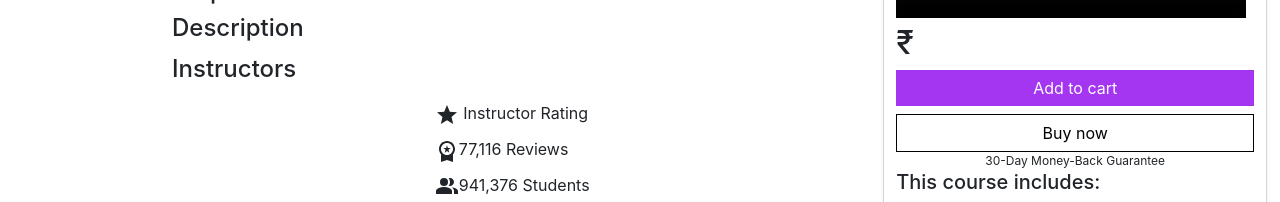
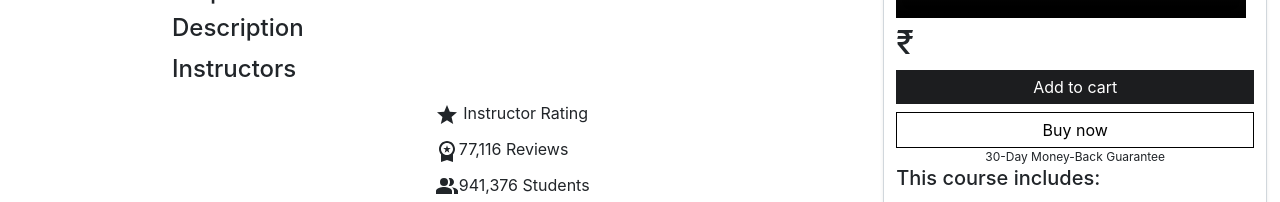
Before and after one commit to Ujk768/Findemy, a React (Create React App) app: page /coursedetails/1 in a window 1280 px wide. Shown: the part 281-483 px from the top of the page. Built offline with nearby package versions, Linux system fonts and the light colour scheme; no server answers; grey boxes are pictures that could not be loaded.

Commit message:
updated course styling

```diff
--- a/src/pages/CartPage/CartPage.css
+++ b/src/pages/CartPage/CartPage.css
@@ -2,3 +2,7 @@
     min-height: 60vh;
     padding: 10px;
 }
+.title{
+    display: flex;
+    justify-content: center;
+}
--- a/src/pages/CartPage/CartPage.tsx
+++ b/src/pages/CartPage/CartPage.tsx
@@ -38,6 +38,7 @@ export default function CartPage() {
       <Header />
       {isLogin && (
         <div className="cart-empty">
+          <h4 className="title">Your Cart Details: </h4>
           {cartItems?.map((cartinfo: ICartType) => (
             <CartResults
               key={cartinfo._id}
--- a/src/pages/CourseDetails/CourseDetails.css
+++ b/src/pages/CourseDetails/CourseDetails.css
@@ -57,10 +57,17 @@ left: 67%;
 }
 .cartBtn{
     width: 100%;
-    background-color: #a435f0;
+    background-color: #1c1d1f;
     color: #fff;
     border-radius: 0;
     border: 0;
+    cursor: pointer;
+    text-align: center;
+    padding: 5px;
+}
+.cartBtn :hover{
+    background-color: #1c1d1f;
+    color: #fff;
 }
 .buyNowBtn{
     width: 100%;
@@ -68,6 +75,9 @@ left: 67%;
     color: black;
     border-radius: 0;
     border: 1px solid black;
+    text-align: center;
+    padding: 5px;
+    cursor: pointer;
 }
 .video-desc{
    padding: 20px;
--- a/src/pages/CourseDetails/CourseDetails.tsx
+++ b/src/pages/CourseDetails/CourseDetails.tsx
@@ -101,16 +101,16 @@ export default function CourseDetails() {
             </video>
             <h2>₹{course?.originalPrice}</h2>
             <div className="mb-2">
-              <Button
+              <div
                 className="cartBtn"
                 onClick={() => handleAddToCart(course?._id)}
               >
                 Add to cart
-              </Button>
+              </div>
             </div>
 
             <div>
-              <Button className="buyNowBtn">Buy now</Button>
+              <div className="buyNowBtn">Buy now</div>
             </div>
             <div className="para">30-Day Money-Back Guarantee</div>
             <div>
@@ -198,12 +198,12 @@ export default function CourseDetails() {
             </video>
             <h2>₹{course?.originalPrice}</h2>
             <div className="mb-2">
-              <Button
+              <div
                 className="cartBtn"
                 onClick={() => handleAddToCart(course?._id)}
               >
                 Add to cart
-              </Button>
+              </div>
             </div>
 
             <div>
```
